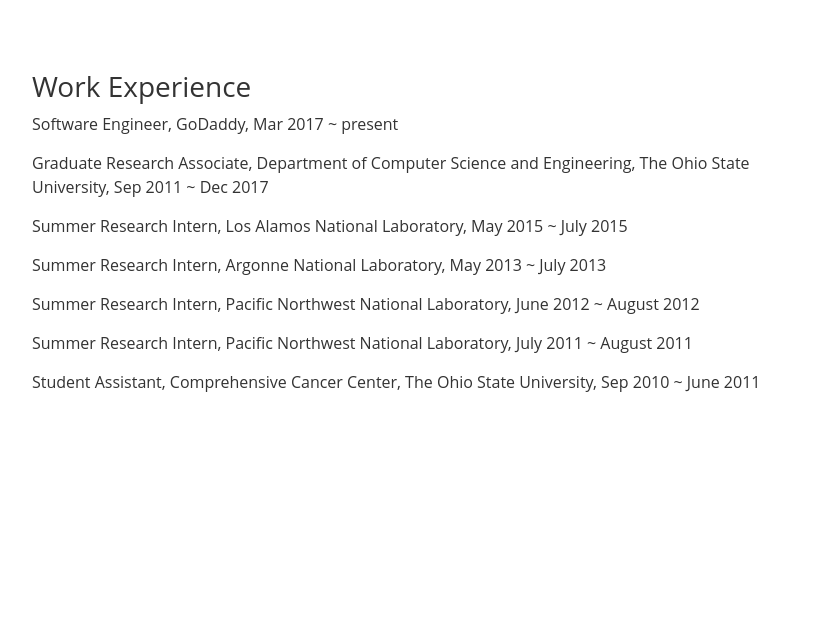
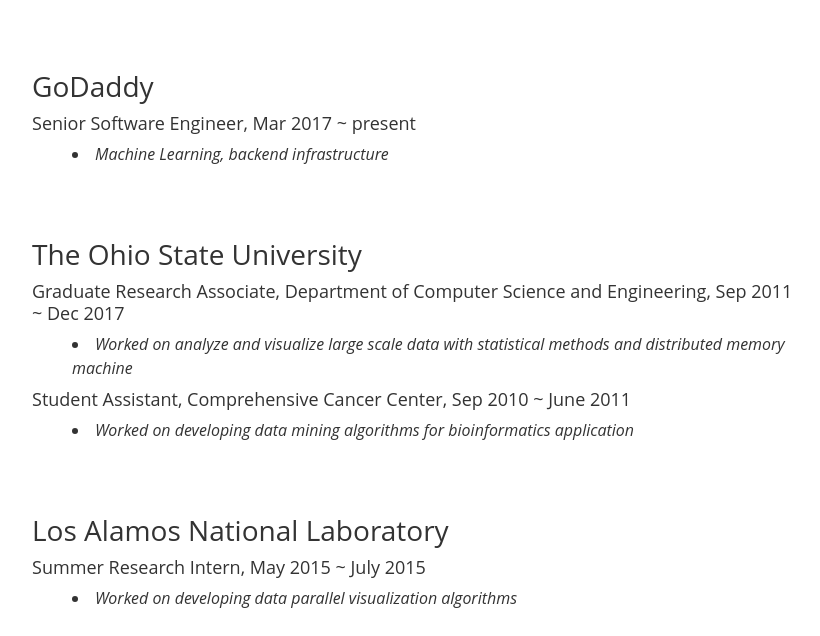
Before and after one commit to keweilu/keweilu.github.io, a Jekyll site: the page built from 2_experience.md, in a window 1280 px wide and 900 px high, cut to the strip 264-900 px from the top of the window. Shown: the whole strip, without its empty margins (224-1044 px from the left). Built offline with Jekyll 4.4.1, drawn with Linux system fonts in a browser that asks for light colours; nearby versions of some CDN libraries; some of the changed text lies outside the part shown.

```diff
--- a/2_experience.md
+++ b/2_experience.md
@@ -4,17 +4,43 @@ title: Experience
 permalink: /Experience/
 ---
 
-### Work Experience ###
-Software Engineer, GoDaddy, Mar 2017 ~ present
+### GoDaddy ###
+#### Senior Software Engineer, Mar 2017 ~ present
 
-Graduate Research Associate, Department of Computer Science and Engineering, The Ohio State University, Sep 2011 ~ Dec 2017
+* *Machine Learning, backend infrastructure*
 
-Summer Research Intern, Los Alamos National Laboratory, May 2015 ~ July 2015
+<br/><br/>
 
-Summer Research Intern, Argonne National Laboratory, May 2013 ~ July 2013
+### The Ohio State University
+#### Graduate Research Associate, Department of Computer Science and Engineering, Sep 2011 ~ Dec 2017
 
-Summer Research Intern, Pacific Northwest National Laboratory, June 2012 ~ August 2012
+* *Worked on analyze and visualize large scale data with statistical methods and distributed memory machine*
 
-Summer Research Intern, Pacific Northwest National Laboratory, July 2011 ~ August 2011
+#### Student Assistant, Comprehensive Cancer Center, Sep 2010 ~ June 2011
 
-Student Assistant, Comprehensive Cancer Center, The Ohio State University, Sep 2010 ~ June 2011
+* *Worked on developing data mining algorithms for bioinformatics application*
+
+<br/><br/>
+
+### Los Alamos National Laboratory
+#### Summer Research Intern, May 2015 ~ July 2015
+
+* *Worked on developing data parallel visualization algorithms*
+
+<br/><br/>
+
+### Argonne National Laboratory
+#### Summer Research Intern, May 2013 ~ July 2013
+
+* *Wored on design and developing parallel algorithm for scalable stream surfaces computation*
+
+<br/><br/>
+
+### Pacific Northwest National Laboratory
+#### Summer Research Intern, June 2012 ~ August 2012
+
+* *Worked on profiling and improve the performance of a visual analytics tool*
+
+#### Summer Research Intern, July 2011 ~ August 2011
+
+* *Worked on graph visualization*
--- a/_config.yml
+++ b/_config.yml
@@ -20,12 +20,12 @@ imageurl: "https://source.unsplash.com/category/nature/2300x500"
 configuration:
   title: Kewei Lu
   yoursitetitle: Kewei Lu
-  email_address: lu.321@osu.edu
+  email_address: lukewei07@gmail.com
   footer_text: >
    Kewei Lu
 
   # icons
-  email_address: lu.321@osu.edu
+  email_address: lukewei07@gmail.com
   linkedin: https://www.linkedin.com/in/kewei-lu-216b433a/
 
 markdown: kramdown
```
Also changed, not shown: 1_index.md (+0 -2 lines).
